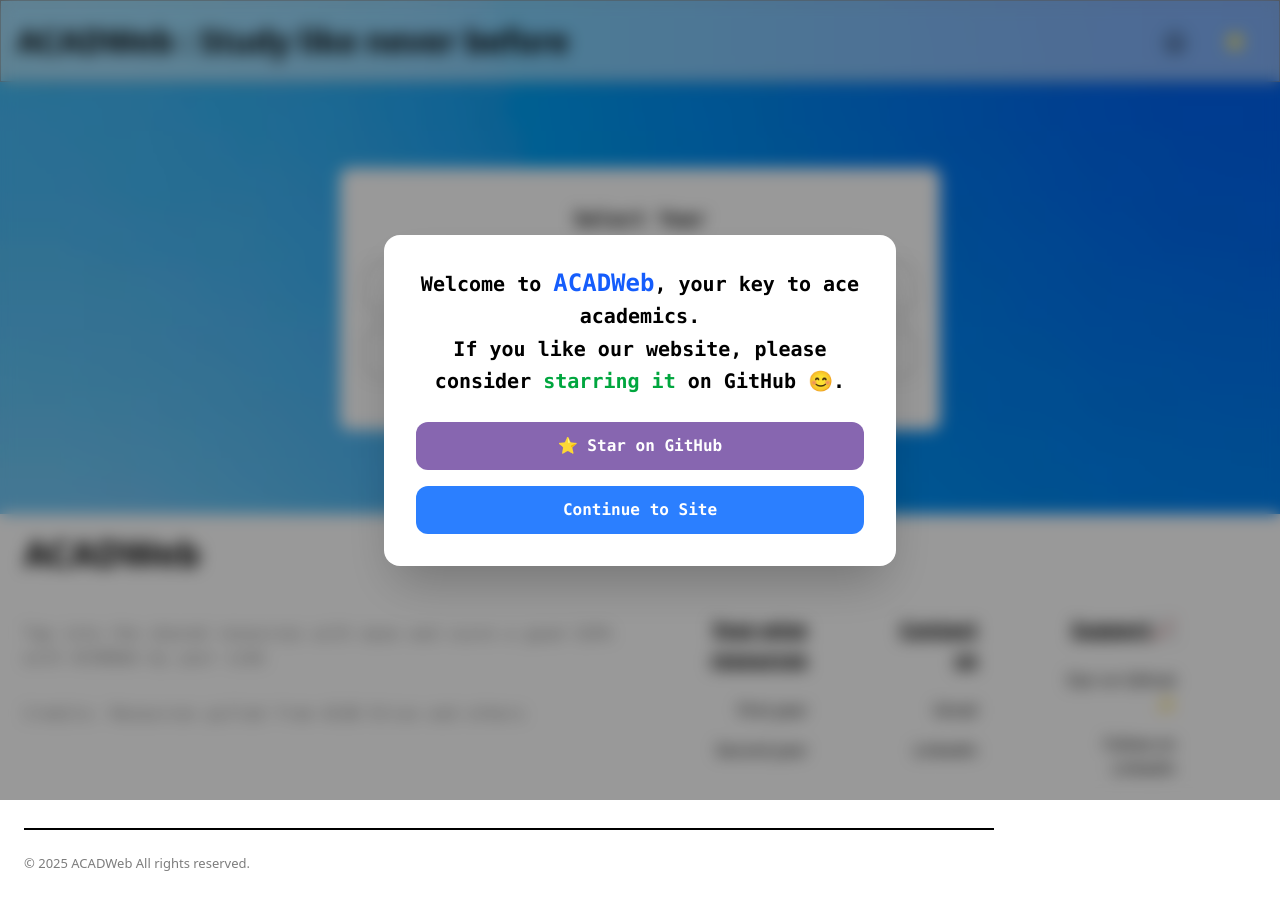
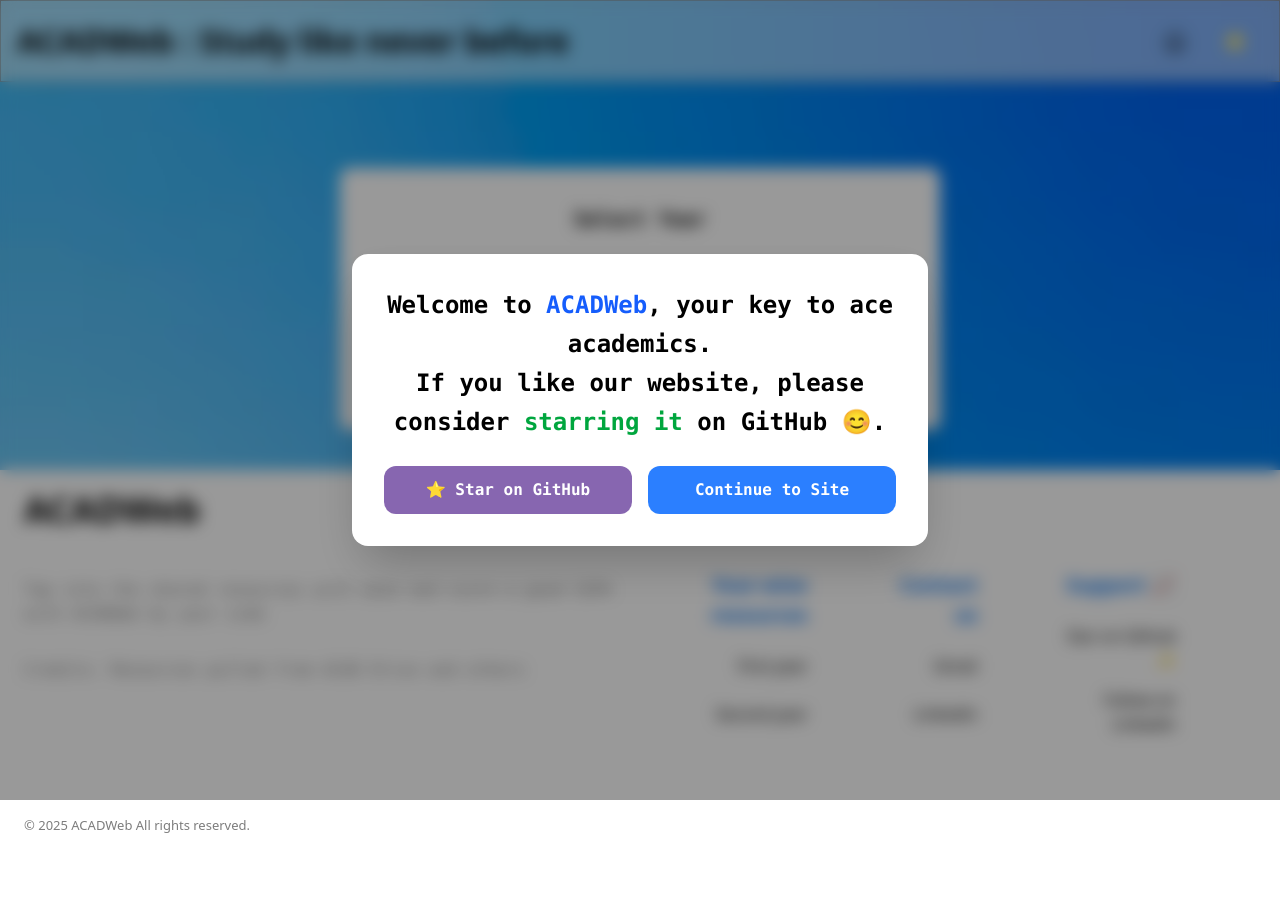
Before and after one commit to SamarthBhatia77/ACADWeb, a Next.js app: page / in a window 1280 px wide. After the commit the page ends 852 px from the top, so only its background shows below. Built offline with nearby package versions, Linux system fonts and the light colour scheme.

Commit message:
Repsonsiveness added

```diff
--- a/src/app/firstyr/g1sem1/page.js
+++ b/src/app/firstyr/g1sem1/page.js
@@ -10,8 +10,8 @@ export default function firstyr() {
           Intro to Biological sciences</li></a>
         <a href="https://drive.google.com/drive/u/1/folders/1Z65xD-dq6joNN-_acxpa2HILgUTLOvi8" target="_blank"><li className="border border-[#8c8c8c] rounded-[10px]  mb-3 lg:px-40 py-3 cursor-pointer hover:bg-[#d1d1d1] transition 0.4s ease">
           Thermodynamics</li></a>
-        <a href="https://drive.google.com/drive/u/1/folders/1fIHPF5OKdB5trCmf-DKKq0o8nKyJzOSv" target="_blank"><li className="border border-[#8c8c8c] rounded-[10px]  mb-3 lg:px-40 py-3 cursor-pointer hover:bg-[#d1d1d1] transition 0.4s ease">
-          Technical Report Writing</li></a>
+        <a href="https://drive.google.com/drive/u/1/folders/1b4pab07oank6dvBR-MbvUJhjn6bfkEeL" target="_blank"><li className="border border-[#8c8c8c] rounded-[10px]  mb-3 lg:px-40 py-3 cursor-pointer hover:bg-[#d1d1d1] transition 0.4s ease">
+          Fundamentals of Chemistry</li></a>
         <a href="https://drive.google.com/drive/u/1/folders/1ycJSRGyYNy6MW6snqZHnLgnZwns_jf3l" target="_blank"><li className="border border-[#8c8c8c] rounded-[10px]  mb-3 lg:px-40 py-3 cursor-pointer hover:bg-[#d1d1d1] transition 0.4s ease">
           Engineering Graphics</li></a>
           <a href="https://drive.google.com/drive/u/1/folders/1KwBPf_SkOEnhI0K_qhodrv9aQqIeHz0K" target="_blank"><li className="border border-[#8c8c8c] rounded-[10px]  mb-11 lg:px-40 py-3 cursor-pointer hover:bg-[#d1d1d1] transition 0.4s ease">
--- a/src/app/firstyr/g2sem2/page.js
+++ b/src/app/firstyr/g2sem2/page.js
@@ -12,8 +12,6 @@ export default function firstyr() {
          Intro to Biological sciences</li></a>
         <a href="https://drive.google.com/drive/u/1/folders/1Z65xD-dq6joNN-_acxpa2HILgUTLOvi8" target="_blank"><li className="border border-[#8c8c8c] rounded-[10px]  mb-3 lg:px-40 py-3 cursor-pointer hover:bg-[#d1d1d1] transition 0.4s ease">
           Thermodynamics</li></a>
-         <a href="https://drive.google.com/drive/u/1/folders/1fIHPF5OKdB5trCmf-DKKq0o8nKyJzOSv" target="_blank"><li className="border border-[#8c8c8c] rounded-[10px]  mb-3 lg:px-40 py-3 cursor-pointer hover:bg-[#d1d1d1] transition 0.4s ease">
-         Technical Report Writing</li></a>
         <a href="https://drive.google.com/drive/u/1/folders/1ycJSRGyYNy6MW6snqZHnLgnZwns_jf3l" target="_blank"><li className="border border-[#8c8c8c] rounded-[10px]  mb-3 lg:px-40 py-3 cursor-pointer hover:bg-[#d1d1d1] transition 0.4s ease">
           Engineering Graphics</li></a>
          <a href="https://drive.google.com/drive/u/1/folders/1KwBPf_SkOEnhI0K_qhodrv9aQqIeHz0K" target="_blank"> <li className="border border-[#8c8c8c] rounded-[10px]  mb-11 lg:px-40 py-3 cursor-pointer hover:bg-[#d1d1d1] transition 0.4s ease">
--- a/src/app/layout.js
+++ b/src/app/layout.js
@@ -26,47 +26,53 @@ export default function RootLayout({ children }) {
         <main className="flex-grow mt-45 lg:mt-30">
           {children}
         </main>
-        <footer className="font-sans text-black mt-21 bg-white">
-  <p className="text-4xl font-bold ml-6 mt-5 mb-10">
+        <footer className="font-sans text-black mt-10 bg-white w-full">
+  <p className="text-3xl sm:text-4xl font-bold ml-4 sm:ml-6 mt-5 mb-6 sm:mb-10">
     <Link href="/">ACADWeb</Link>
   </p>
 
-  <div className="flex flex-col lg:flex-row lg:justify-between lg:items-start ml-6 mr-6">
-    {/* Right section - moves above on mobile */}
-    <div className="order-1 lg:order-2 lg:text-right">
-      <div className="flex flex-col lg:flex-row gap-1 lg:gap-20">
+  <div className="flex flex-col lg:flex-row lg:justify-between lg:items-start px-4 sm:px-6">
+    {/* Right section */}
+    <div className="order-1 lg:order-2 lg:text-right w-full lg:w-auto">
+      <div className="flex flex-col lg:flex-row gap-6 sm:gap-12 lg:gap-20">
         <div>
-          <p className="font-bold mb-6 text-[20px] underline">Year-wise resources</p>
-          <Link href="/firstyr/grpselect"><p className="mb-4 hover:text-[#0070f0]">First year</p></Link>
-          <Link href="/secondyr"><p className="mb-6 hover:text-[#0070f0]">Second year</p></Link>
+          <p className="font-bold mb-4 sm:mb-6 text-[18px] sm:text-[20px] text-[#0070f0]">Year-wise resources</p>
+          <p className="mb-4 sm:mb-6"><Link href="/firstyr/grpselect"><span className="hover:text-[#0070f0] hover:underline">First year</span></Link></p>
+          <p className="mb-4 sm:mb-6"><Link href="/secondyr"><span className="hover:text-[#0070f0] hover:underline">Second year</span></Link></p>
         </div>
+
         <div>
-          <p className="font-bold mb-6 text-[20px] underline">Contact us</p>
-          <a href="" target="_blank"><p className="mb-4 hover:text-[#0070f0]">Gmail</p></a>
-          <a href="https://in.linkedin.com/in/samarth-bhatia-2092ab313?original_referer=https%3A%2F%2Fwww.google.com%2F" target="_blank"><p className="mb-6 hover:text-[#0070f0]">Linkedin</p></a>
+          <p className="font-bold mb-4 sm:mb-6 text-[18px] sm:text-[20px] text-[#0070f0]">Contact us</p>
+          <p className="mb-4 sm:mb-6"><a href="mailto:example@gmail.com" target="_blank"><span className="hover:text-[#0070f0] hover:underline">Gmail</span></a></p>
+          <p className="mb-4 sm:mb-6"><a href="https://in.linkedin.com/in/samarth-bhatia-2092ab313" target="_blank"><span className="hover:text-[#0070f0] hover:underline">Linkedin</span></a></p>
         </div>
+
         <div className="lg:mr-20">
-          <p className="font-bold mb-6 text-[20px] underline ">Support📈</p>
-          <a href="https://github.com/SamarthBhatia77/ACADWeb" target="_blank"><p className="mb-4 hover:text-[#0070f0]">Star on Github ✨</p></a>
-          <a href="https://in.linkedin.com/in/samarth-bhatia-2092ab313?original_referer=https%3A%2F%2Fwww.google.com%2F" target="_blank"><p className="mb-8 hover:text-[#0070f0]">Follow on Linkedin</p></a>
+          <p className="font-bold mb-4 sm:mb-6 text-[18px] sm:text-[20px] text-[#0070f0]">Support 📈</p>
+          <a href="https://github.com/SamarthBhatia77/ACADWeb" target="_blank"><p className="mb-3 sm:mb-4 hover:text-[#0070f0] hover:underline">Star on Github ✨</p></a>
+          <a href="https://in.linkedin.com/in/samarth-bhatia-2092ab313" target="_blank"><p className="mb-6 sm:mb-8 hover:text-[#0070f0] hover:underline">Follow on Linkedin</p></a>
         </div>
       </div>
     </div>
 
-    {/* Left section - text */}
-    <div className="order-2 lg:order-1 lg:max-w-[50%]">
-      <p className="py-2 font-mono text-[#7D7D7D]">
+    {/* Left section */}
+    <div className="order-2 lg:order-1 lg:max-w-[50%] mt-6 lg:mt-0">
+      <p className="py-2 font-mono text-[#7D7D7D] text-sm sm:text-base">
         Tap into the shared resources with ease and score a good CGPA with ACADWeb by your side
       </p>
-      <p className="mb-2 font-mono text-[#7D7D7D] mt-6 mb-4">
+      <p className="font-mono text-[#7D7D7D] mt-4 sm:mt-6 mb-4 text-sm sm:text-base">
         Credits: Resources pulled from ACAD Drive and others
       </p>
     </div>
   </div>
 
-  <hr className=" border-t-2 border-black ml-6 mt-4 lg:w-[970px] w-[400px]" />
-  <p className="p-6 mt-0 text-[13px] text-[#7D7D7D]">&copy; 2025 ACADWeb All rights reserved.</p>
+
+
+  <p className="mt-8 px-4 sm:px-6 py-4 text-[12px] sm:text-[13px] text-[#7D7D7D] text-center lg:text-left">
+    &copy; 2025 ACADWeb All rights reserved.
+  </p>
 </footer>
+
 
       </body>
     </html>
--- a/src/app/page.js
+++ b/src/app/page.js
@@ -17,24 +17,31 @@ export default function Home() {
     <><div>
       <div id="container" >
         {showModal && (
-        <div className="fixed inset-0 bg-black/40 backdrop-blur-sm flex items-center justify-center z-50">
-  <div className="bg-white rounded-2xl shadow-2xl p-8 max-w-lg w-full mx-4 text-center">
-    <p className="text-xl font-semibold mb-6 leading-relaxed font-mono">
-      Welcome to <span className="text-blue-600 font-bold text-2xl">ACADWeb</span>, your key to ace academics.
-      <br />If you like our website, please consider <span className="text-green-600 font-bold">starring it</span> on GitHub 😊.
+  <div className="fixed inset-0 bg-black/40 backdrop-blur-sm flex items-center justify-center z-50 px-4 sm:px-6 lg:px-8">
+    <div className="bg-white rounded-2xl shadow-2xl w-full max-w-sm sm:max-w-md md:max-w-lg lg:max-w-xl p-6 sm:p-8 text-center">
+      <p className="text-base sm:text-lg md:text-xl lg:text-2xl font-semibold mb-6 leading-relaxed font-mono">
+        Welcome to{" "}
+        <span className="text-blue-600 font-bold text-lg sm:text-xl md:text-2xl">
+          ACADWeb
+        </span>
+        , your key to ace academics.
+        <br className="hidden sm:block" />
+        If you like our website, please consider{" "}
+        <span className="text-green-600 font-bold">starring it</span> on GitHub 😊.
       </p>
-    <div className="flex flex-col gap-4">
+
+      <div className="flex flex-col sm:flex-row gap-3 sm:gap-4">
         <a
           href="https://github.com/SamarthBhatia77/ACADWeb"
           target="_blank"
           rel="noopener noreferrer"
-        className="bg-[#8766b0] hover:bg-[#6523b8] text-black font-bold py-3 rounded-xl transition w-full font-mono text-white"
+          className="bg-[#8766b0] hover:bg-[#6523b8] text-white font-bold py-3 rounded-xl transition w-full font-mono"
         >
           ⭐ Star on GitHub
         </a>
         <button
           onClick={() => setShowModal(false)}
-        className="bg-blue-500 hover:bg-blue-600 text-white font-bold py-3 rounded-xl transition w-full font-mono"
+          className="bg-blue-500 hover:bg-blue-600 text-white font-bold py-3 rounded-xl transition w-full font-mono cursor-pointer"
         >
           Continue to Site
         </button>
@@ -42,6 +49,7 @@ export default function Home() {
     </div>
   </div>
 )}
+
       </div>
 
       {/* Actual landing page */}
```
Lines whose indentation alone changed are shown as unchanged.
